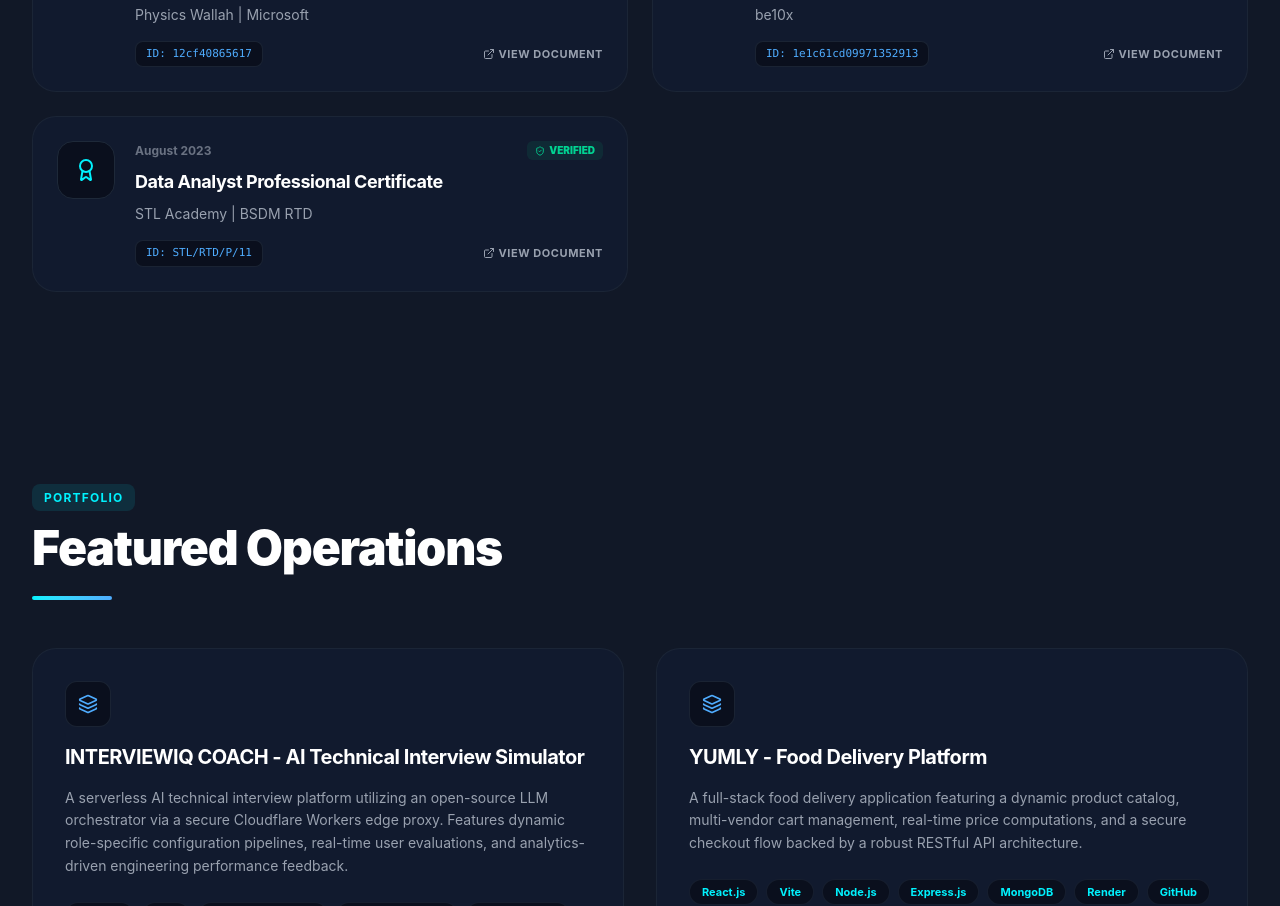
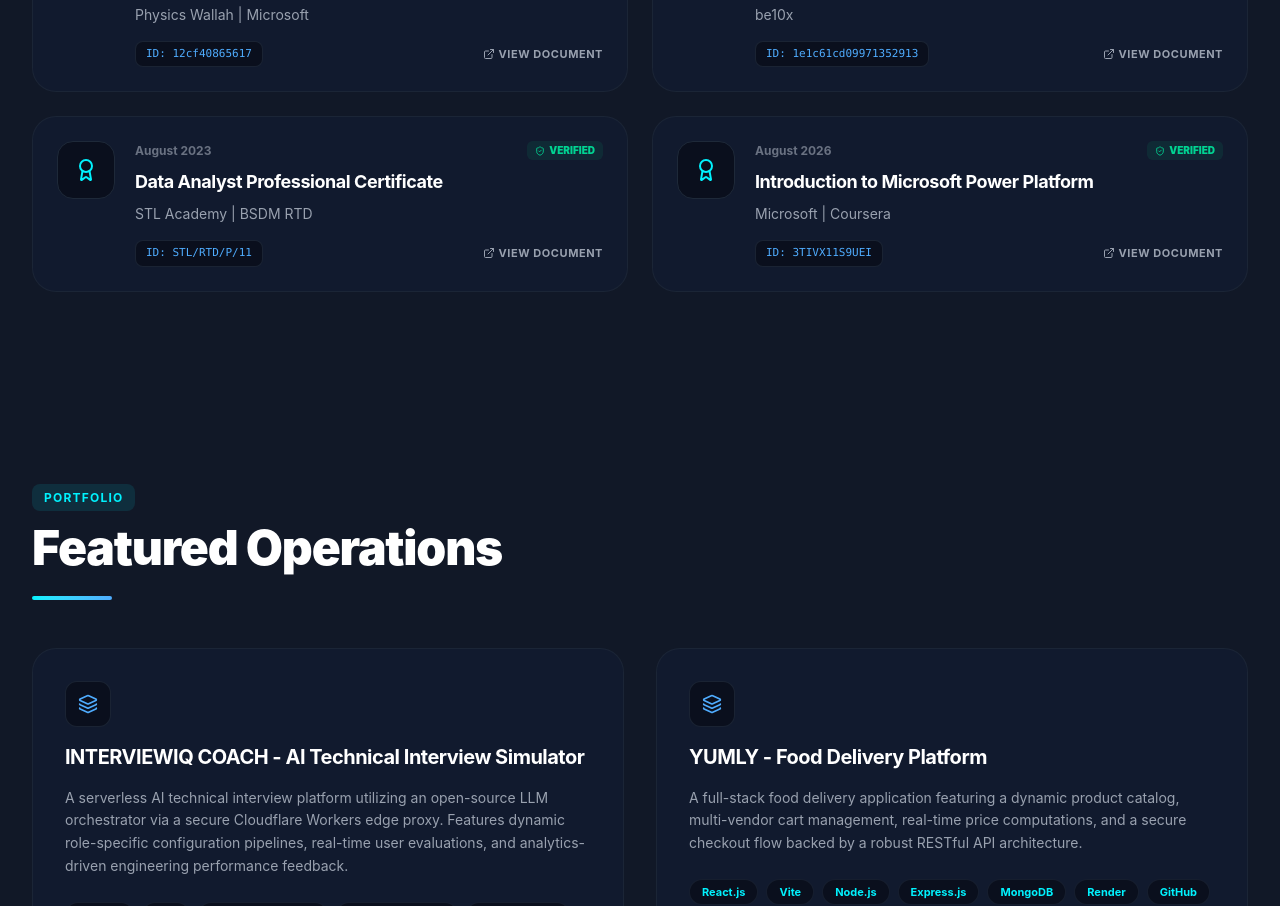
Before and after one commit to abinashshubham/my-portfolio, a React (Vite) app: page / in a window 1280 px wide. Shown: the part 3377-4283 px from the top of the page. Built offline with nearby package versions, Linux system fonts and the light colour scheme.

Commit message:
Add New Certificate of Microsoft.

```diff
--- a/src/components/Certificates/Certificates.jsx
+++ b/src/components/Certificates/Certificates.jsx
@@ -3,6 +3,7 @@ import { Award, ShieldCheck, ExternalLink } from "lucide-react";
 import aiCertImg from "../../assets/ai-cert.png";
 import bsdmCertImg from "../../assets/bsdm-cert.png";
 import be10xCertImg from "../../assets/be10X-cert.png";
+import powerPlatformCertImg from "../../assets/power-platform-cert.png";
 
 const Certificates = () => {
   const achievements = [
@@ -26,6 +27,13 @@ const Certificates = () => {
       date: "August 2023",
       id: "STL/RTD/P/11",
       viewLink: bsdmCertImg,
+    },
+    {
+      title: "Introduction to Microsoft Power Platform",
+      issuer: "Microsoft | Coursera",
+      date: "August 2026",
+      id: "3TIVX11S9UEI",
+      viewLink: powerPlatformCertImg,
     },
   ];
 
```
Also changed, not shown: src/assets/power-platform-cert.png (added).
